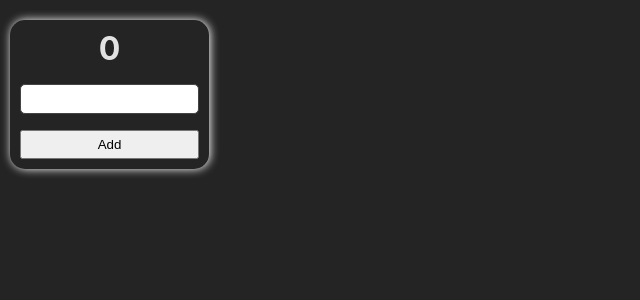
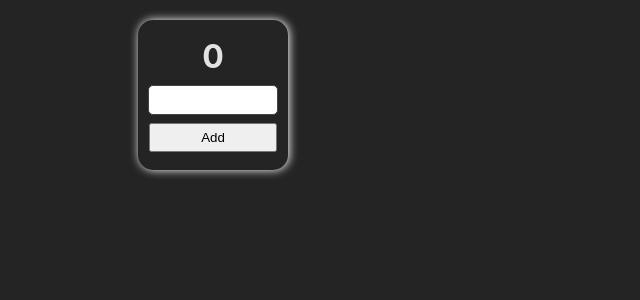
Before and after one commit to hiitssid/10-Discount, a React (Vite) app: page / in a window 1280 px wide. Shown: the top 300 px of the page, without its empty margins (0-640 px from the left). Built offline with nearby package versions, Linux system fonts and the light colour scheme.

Commit message:
null check, design +

```diff
--- a/src/App.css
+++ b/src/App.css
@@ -1,45 +1,33 @@
-.app-wrapper{
+.app-wrapper {
   margin: 20px 10px;
   display: flex;
-    justify-content: center;
+  /* justify-content: center; */
+  align-items: center;
   flex-wrap: wrap;
   gap: 1rem;
 }
-.top-form-card{
+
+.top-form-card {
   display: flex;
   flex-direction: column;
   align-items: center;
-    width: fit-content;
-    gap: 1rem;
-    /* border: 1px solid white; */
-    padding: 10px;
+  justify-content: space-evenly;
+  padding: 10px 0;
   border-radius: 15px;
   box-shadow: 1px 0px 10px white;
-    /* height: 100px; */
-
-
+  height: 150px;
 }
 
 button {
-    width: 100%;
+  width: 85%;
   padding: 5px;
 }
 
 input {
-    /* margin: 0 auto; */
-    /* margin-bottom: 15px; */
-    /* margin-top: 50px;  */
-    width: 100%;
+  margin: 0 10px;
+  width: 130px;
   height: 30px;
   text-indent: 10px;
   border: 1px solid #444;
   border-radius: 5px;
-    display: block;
 }
-
-/* bigger than 480px */
-  @media screen and (min-width: 480px) {
-    .app-wrapper{
-        justify-content: start;
-    }
-  }
--- a/src/App.jsx
+++ b/src/App.jsx
@@ -4,7 +4,7 @@ import "./App.css";
 const localStorageKey = 'thisIsKey'
 export default function App() {
   //initialze state, mrp variable is set to store the number from input element
-  const [mrp, setMRP] = useState([]);
+  const [mrp, setMRP] = useState(0);
   //sellingPrice is calculated at 10% discount
   const sellingPrice = mrp - mrp * 0.1;
   // console.log(`MRP:${mrp}, SP:${sellingPrice}`)
@@ -12,7 +12,7 @@ export default function App() {
   //every keystroke is saved to state mrp with function setMRP, dom method of (event.target.value) is used to get the value from input field
 
   function handleChange(event) {
-    setMRP(event.target.value);
+    setMRP(Number(event.target.value))
   }
 
   //array price is decleared with empty object to store the mrp and sellingPrice data in the object
@@ -24,13 +24,18 @@ export default function App() {
 
   //when pressed 'Add' button, new object is added to price array with mrp and sellingPrice,
   function handleClick() {
-    //to check if the price entered is already in price array : .some() method is used to check duplicate
-    const isDuplicate = price.some(item => item.mrp === mrp)
-    if(!isDuplicate){
-      //...prevState will spread the older elements in the array and {mrp:mrp,sp:sellingPrice} will add current object to the array
-      setPrice((prevState) => [...prevState, { mrp: mrp, sp: sellingPrice }]);
-    }else{
-      window.alert('The value is already added.')
+    if (!mrp) {
+      //if no input or 0 is typed
+      window.alert("Invalid Input");
+    } else {
+      //if the price entered is already in price array : .some() method is used to check duplicate
+      const isDuplicate = price.some((item) => item.mrp === mrp);
+      if (!isDuplicate) {
+        //...prevState will spread the older elements in the array and {mrp:mrp,sp:sellingPrice} will add current object to the array
+        setPrice((prevState) => [...prevState, { mrp: mrp, sp: sellingPrice }]);
+      } else {
+        window.alert("Repeat Entry");
+      }
     }
   }
   //setItem to localStorege :
--- a/src/Card.css
+++ b/src/Card.css
@@ -1,22 +1,24 @@
 .sellCard {
+  padding: 40px;
   width: 150px;
-    height: 100px;
   border-radius: 20px;
   cursor: pointer;
   border-radius: 15px;
   box-shadow: 1px 0px 10px white;
-    /* text-align: center; */
   display: flex;
   flex-direction: column;
   justify-content: center;
   align-items: center;
   gap: 1rem;
   position: relative;
+  flex-wrap: wrap;
 }
+
 .sellCard:hover {
   background-color: #3b3b3b;
 }
-  .sellPrice{
+
+.sellPrice {
   color: rgb(115, 207, 115);
 }
 
--- a/src/index.css
+++ b/src/index.css
@@ -8,8 +8,22 @@
   background-color: #242424;
 }
 
-*{
+* {
   margin: 0;
   padding: 0;
   box-sizing: border-box;
 }
+
+/* body{
+  width: 80%;
+  margin: 0 auto;
+} */
+
+/* bigger than 480px */
+@media screen and (min-width: 480px) {
+  body {
+    width: 80%;
+    margin: 0 auto;
+    height: 100%;
+  }
+}
```
Lines whose indentation alone changed are shown as unchanged.
